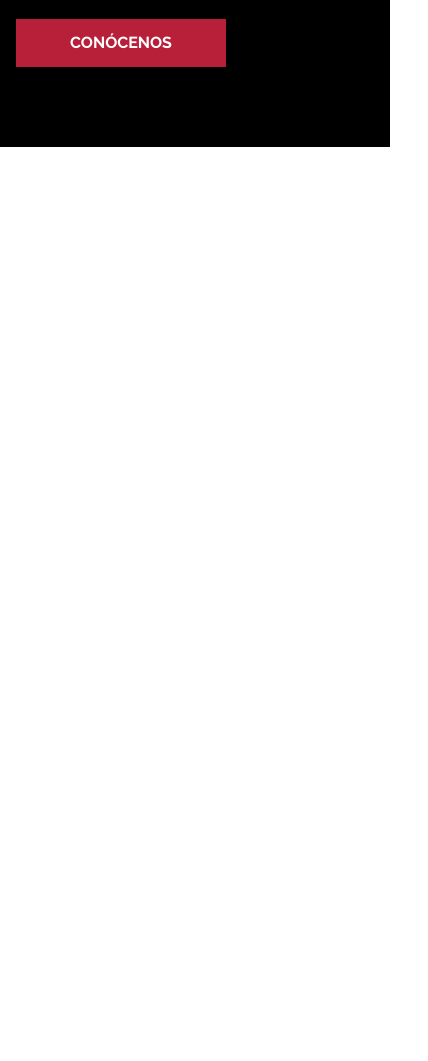
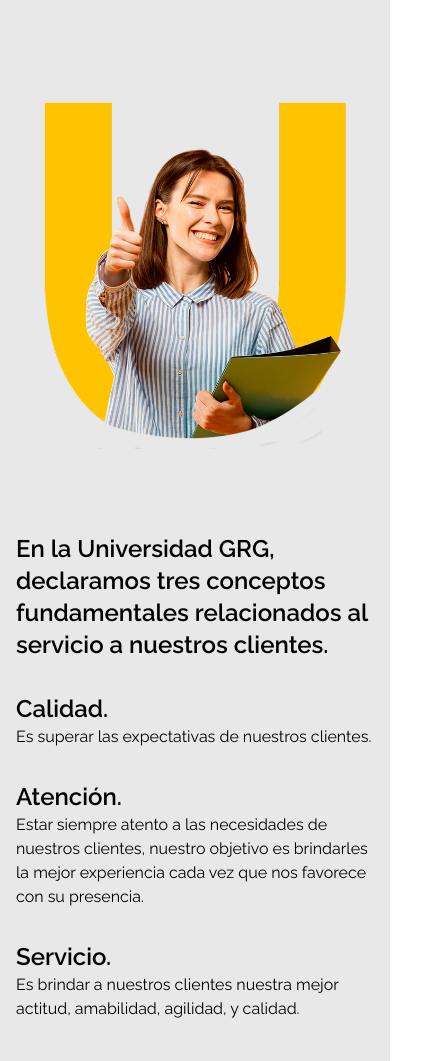
Before and after one commit to LuisDgzA/landingGrg, an Astro site: page / in a window 390 px wide. Shown: the part 488-1549 px from the top of the page, 428 px wide, since content can reach past the window. Before the commit the page ends 844 px from the top, so only its background shows below. Built offline with nearby package versions, Linux system fonts and the light colour scheme; Astro itself is replaced by a stand-in of ours.

Commit message:
add section U with responsive and fix topbar hidden on mobile

```diff
--- a/src/assets/css/main.css
+++ b/src/assets/css/main.css
@@ -19,6 +19,18 @@ body{
     @apply text-red-500;
 }
 
+.call-to-actions-general{
+    @apply bg-redGRG text-white uppercase px-[54px] py-[12px] w-fit font-semibold;
+}
+
 .work{
     font-family: "Work Sans", sans-serif;
 }
+
+.titulo-u{
+    @apply text-2xl lg:text-3xl font-semibold;
+}
+
+.parrafo-u{
+    @apply lg:text-2xl;
+}
--- a/src/components/Home.astro
+++ b/src/components/Home.astro
@@ -12,15 +12,45 @@ import Topbar from "./Topbar.astro";
 
                 <h1 class="text-[1.8rem] md:text-[2.2rem] xl:text-[55px] xl:pt-[14rem]">Desarrollamos el máximo potencial de nuestros colaboradores</h1>
                 <p class="work font-light">La misión de la Universidad GRG es ser el centro de generación de competencias de los colaboradores, así como el eje de innovación y soluciones para los continuos retos del Grupo.</p>
-                <button class="bg-redGRG text-white uppercase px-[54px] py-[12px] w-fit">conócenos</button>
+                <button class="call-to-actions-general">conócenos</button>
             </div>
         </div>
 
     </section>
     <section></section>
     <section></section>
-    <section>
-
+    <section class="bg-[#E8E8E8]">
+        <div class="container mx-auto flex flex-col md:flex-row py-[2.5rem] lg:py-[9rem] gap-12">
+            <div class="w-[100%] md:w-[40%] ">
+                <div class="relative">
+                    <img class="w-full" src="./mujer_u.png" alt="">
+                    <a href="javascript:void(0);" class="call-to-actions-general hidden lg:block absolute left-[50%] transform-[translate(-50%,-50%)]">contáctanos</a>
+                </div>
+            </div>
+            <div class="space-y-8 flex-1">
+                <p class="titulo-u">
+                    En la Universidad GRG, declaramos tres conceptos fundamentales relacionados al servicio a nuestros clientes.
+                </p>
+                <div>
+                    <p class="titulo-u">Calidad.</p>
+                    <p class="parrafo-u">
+                        Es superar las expectativas de nuestros clientes.
+                    </p>
+                </div>
+                <div>
+                    <p class="titulo-u">Atención.</p>
+                    <p class="parrafo-u">
+                        Estar siempre atento a las necesidades de nuestros clientes, nuestro objetivo es brindarles la mejor experiencia cada vez que nos favorece con su presencia.
+                    </p>
+                </div>
+                <div>
+                    <p class="titulo-u">Servicio.</p>
+                    <p class="parrafo-u">
+                        Es brindar a nuestros clientes nuestra mejor actitud, amabilidad, agilidad, y calidad.
+                    </p>
+                </div>
+            </div>
+        </div>
     </section>
     <section></section>
     <section></section>
--- a/src/components/Topbar.astro
+++ b/src/components/Topbar.astro
@@ -1,4 +1,4 @@
-<div class="flex justify-between bg-black">
+<div class="hidden lg:flex justify-between bg-black">
     <div></div>
     <nav>
         <ul class="flex gap-4 text-white py-[51px]">
```
Also changed, not shown: public/mujer_u.png (added).
